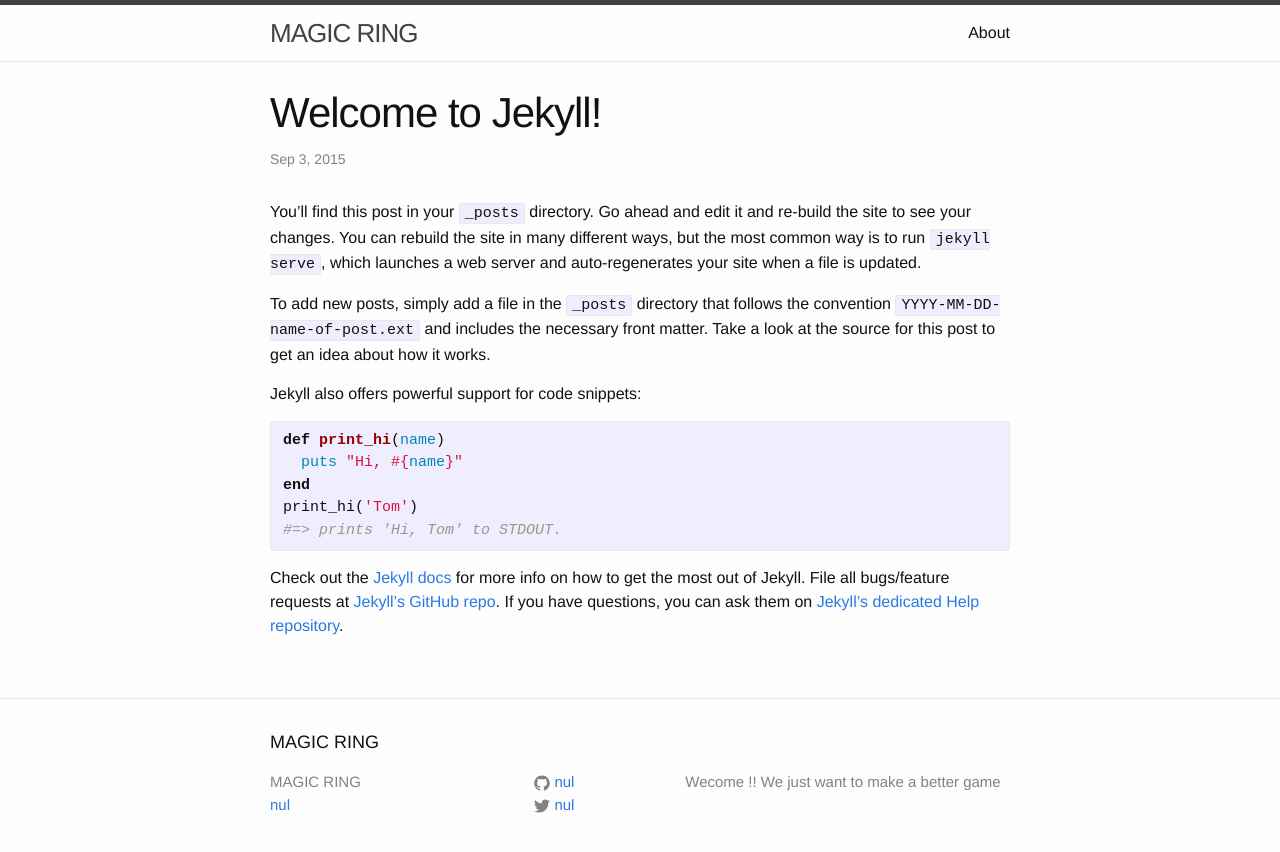
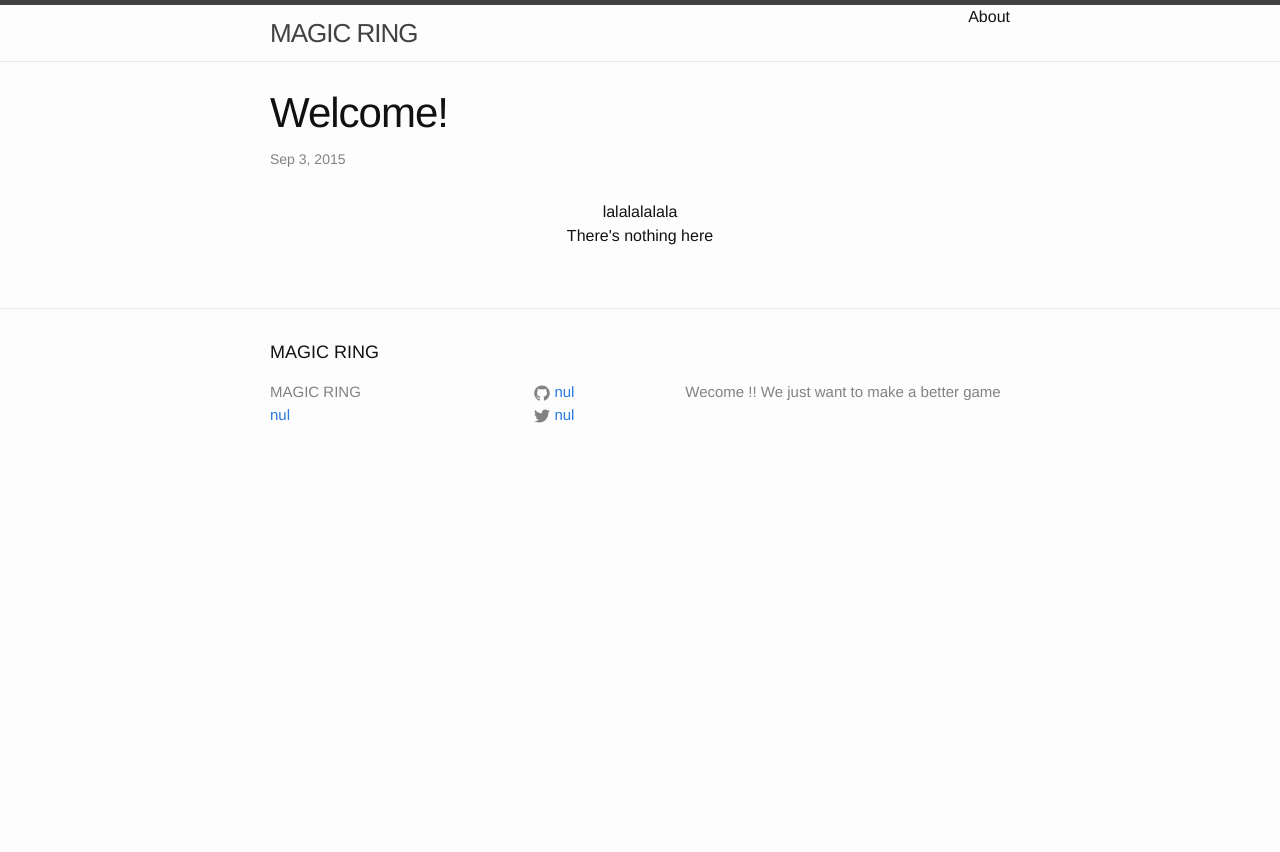
Before and after one commit to DemonHunterGame/DemonHunterGame.github.io, a Jekyll site: the page built from _posts/2015-09-03-welcome-to-jekyll.markdown, in a window 1280 px wide. Shown: the top 852 px of the page. Built offline with Jekyll 4.4.1, drawn with Linux system fonts in a browser that asks for light colours.

Commit message:
chuange wecome

```diff
--- a/_posts/2015-09-03-welcome-to-jekyll.markdown
+++ b/_posts/2015-09-03-welcome-to-jekyll.markdown
@@ -1,25 +1,12 @@
 ---
 layout: post
-title:  "Welcome to Jekyll!"
+title:  "Welcome!"
 date:   2015-09-03 18:58:28
-categories: jekyll update
+categories: nothing
 ---
-You’ll find this post in your `_posts` directory. Go ahead and edit it and re-build the site to see your changes. You can rebuild the site in many different ways, but the most common way is to run `jekyll serve`, which launches a web server and auto-regenerates your site when a file is updated.
 
-To add new posts, simply add a file in the `_posts` directory that follows the convention `YYYY-MM-DD-name-of-post.ext` and includes the necessary front matter. Take a look at the source for this post to get an idea about how it works.
+<center>
+lalalalalala<br>
 
-Jekyll also offers powerful support for code snippets:
-
-{% highlight ruby %}
-def print_hi(name)
-  puts "Hi, #{name}"
-end
-print_hi('Tom')
-#=> prints 'Hi, Tom' to STDOUT.
-{% endhighlight %}
-
-Check out the [Jekyll docs][jekyll] for more info on how to get the most out of Jekyll. File all bugs/feature requests at [Jekyll’s GitHub repo][jekyll-gh]. If you have questions, you can ask them on [Jekyll’s dedicated Help repository][jekyll-help].
-
-[jekyll]:      http://jekyllrb.com
-[jekyll-gh]:   https://github.com/jekyll/jekyll
-[jekyll-help]: https://github.com/jekyll/jekyll-help
+There's nothing here
+</center>
--- a/index.html
+++ b/index.html
@@ -30,7 +30,7 @@
 
 
 
-
+<!--
   <ul class="post-list">
     <li>
       <span class="post-meta">{{ post.date | date: "%b %-d, %Y" }}</span>
@@ -50,7 +50,7 @@
         </h2>
       </li>
     {% endfor %}
-  </ul>
+  </ul> -->
 
   <!-- <p class="rss-subscribe">subscribe <a href="{{ "/DH.html" | prepend: site.baseurl }}">via RSS</a></p> -->
 
```
Also changed, not shown: about.md (+1 -1 lines).
